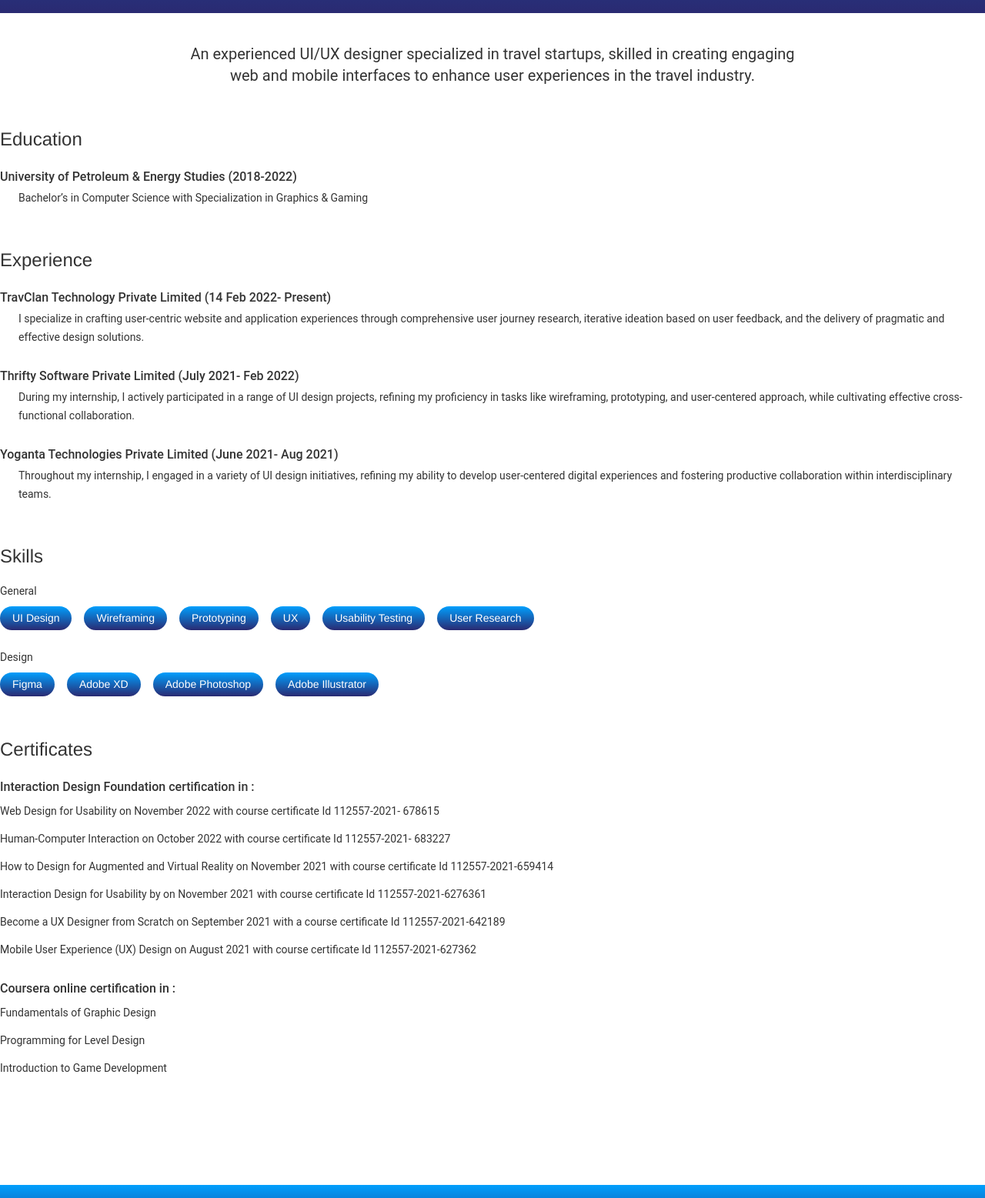
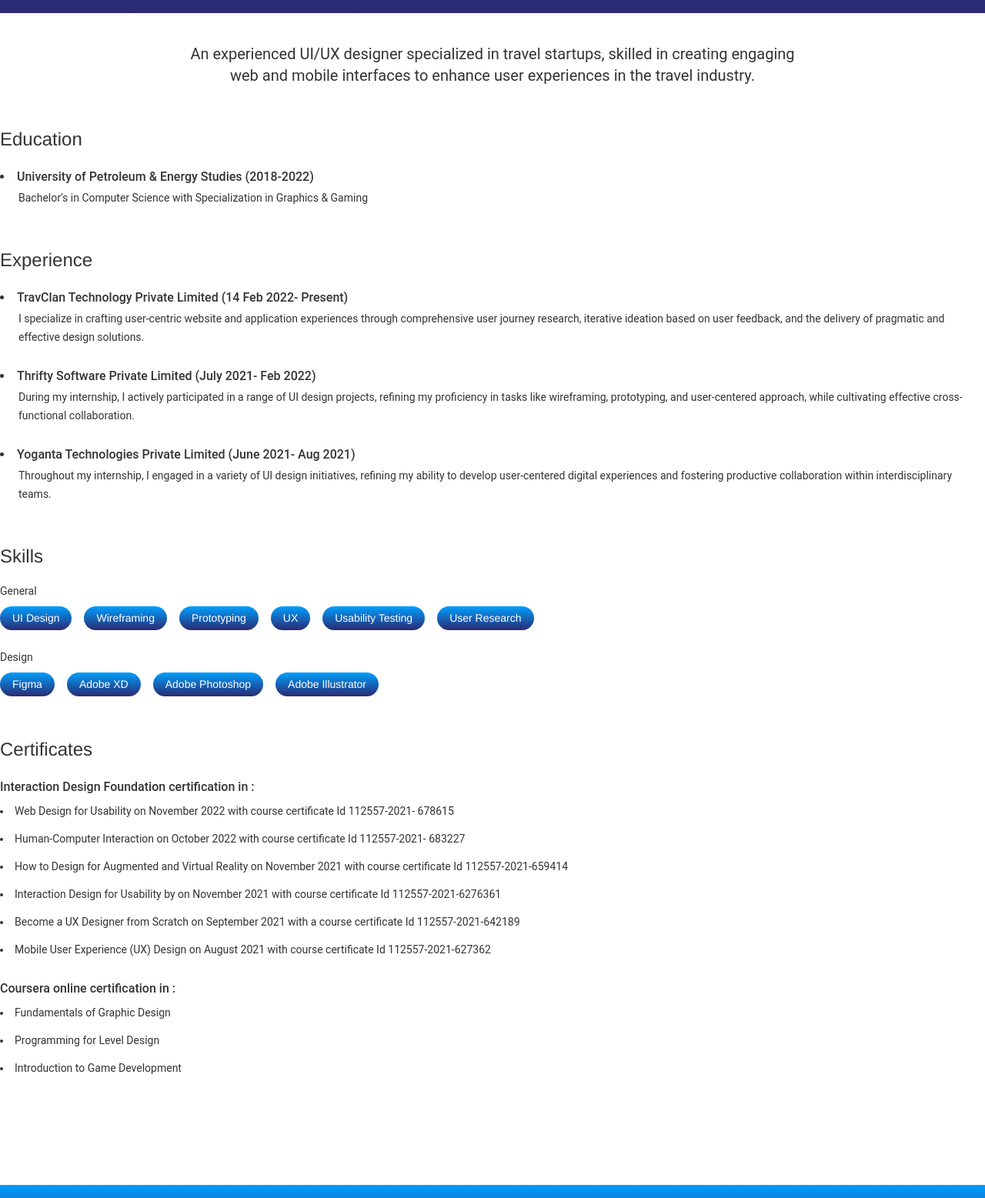
Before and after one commit to AnanyaSharma7918/Portfolio, a plain HTML site: page pages/about.html in a window 1280 px wide. Shown: the part 447-2004 px from the top of the page at 77% size. Drawn offline with nearby package versions, Linux system fonts and the light colour scheme.

Commit message:
About, yoganta,home

```diff
--- a/pages/about.html
+++ b/pages/about.html
@@ -43,7 +43,7 @@
         <div class="education">
           <div class="div-2"><div class="text-wrapper-4">Education</div></div>
           <div class="cllge">
-            <p class="text-wrapper-5">University of Petroleum &amp; Energy Studies (2018-2022)</p>
+            <li class="text-wrapper-5">University of Petroleum &amp; Energy Studies (2018-2022)</li>
             <div class="content">
               <p class="text-wrapper-6">Bachelor’s in Computer Science with Specialization in Graphics &amp; Gaming</p>
             </div>
@@ -53,7 +53,7 @@
           <div class="div-2"><div class="text-wrapper-4">Experience</div></div>
           <div class="cllge">
             <div class="div-wrapper">
-              <p class="text-wrapper-7">TravClan Technology Private Limited (14 Feb 2022- Present)</p>
+              <li class="text-wrapper-7">TravClan Technology Private Limited (14 Feb 2022- Present)</li>
             </div>
             <div class="content">
               <p class="text-wrapper-6">
@@ -64,7 +64,7 @@
             </div>
           </div>
           <div class="cllge">
-            <p class="text-wrapper-5">Thrifty Software Private Limited (July 2021- Feb 2022)</p>
+            <li class="text-wrapper-5">Thrifty Software Private Limited (July 2021- Feb 2022)</li>
             <div class="content">
               <p class="text-wrapper-6">
                 During my internship, I actively participated in a range of UI design projects, refining my proficiency
@@ -74,7 +74,7 @@
             </div>
           </div>
           <div class="cllge">
-            <p class="text-wrapper-5">Yoganta Technologies Private Limited (June 2021- Aug 2021)</p>
+            <li class="text-wrapper-5">Yoganta Technologies Private Limited (June 2021- Aug 2021)</li>
             <div class="content">
               <p class="text-wrapper-6">
                 Throughout my internship, I engaged in a variety of UI design initiatives, refining my ability to
@@ -122,33 +122,33 @@
               <p class="text-wrapper-8">Interaction Design Foundation certification in :</p>
             </div>
             <div class="content-2">
-              <p class="text-wrapper-6">
+              <li class="text-wrapper-6">
                 Web Design for Usability on November 2022 with course certificate Id 112557-2021- 678615
-              </p>
-              <p class="text-wrapper-9">
+              </li>
+              <li class="text-wrapper-9">
                 Human-Computer Interaction on October 2022 with course certificate Id 112557-2021- 683227
-              </p>
-              <p class="text-wrapper-9">
+              </li>
+              <li class="text-wrapper-9">
                 How to Design for Augmented and Virtual Reality on November 2021 with course certificate Id
                 112557-2021-659414
-              </p>
-              <p class="text-wrapper-9">
+              </li>
+              <li class="text-wrapper-9">
                 Interaction Design for Usability by on November 2021 with course certificate Id 112557-2021-6276361
-              </p>
-              <p class="text-wrapper-9">
+              </li>
+              <li class="text-wrapper-9">
                 Become a UX Designer from Scratch on September 2021 with a course certificate Id 112557-2021-642189
-              </p>
-              <p class="text-wrapper-9">
+              </li>
+              <li class="text-wrapper-9">
                 Mobile User Experience (UX) Design on August 2021 with course certificate Id 112557-2021-627362
-              </p>
+              </li>
             </div>
           </div>
           <div class="cllge-2">
             <div class="div-wrapper"><p class="text-wrapper-8">Coursera online certification in :</p></div>
             <div class="content-2">
-              <div class="text-wrapper-6">Fundamentals of Graphic Design</div>
-              <div class="text-wrapper-9">Programming for Level Design</div>
-              <div class="text-wrapper-9">Introduction to Game Development</div>
+              <div class="text-wrapper-6"><li>Fundamentals of Graphic Design</li></div>
+              <div class="text-wrapper-9"><li>Programming for Level Design </li></div>
+              <div class="text-wrapper-9"><li>Introduction to Game Development</li></div>
             </div>
           </div>
         </div>
```
Also changed, not shown: index.html (+11 -7 lines), pages/yog.css (+9 -3 lines), pages/yog.html (+10 -10 lines).
